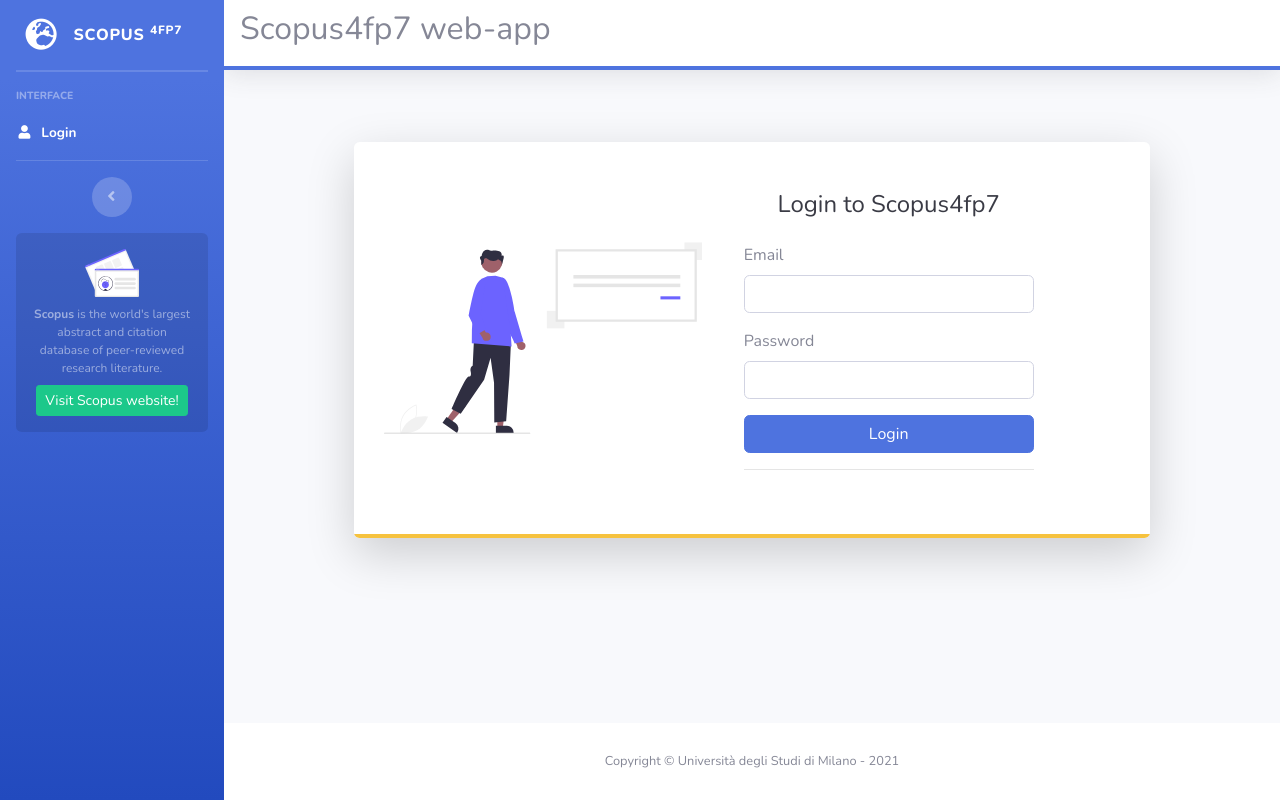
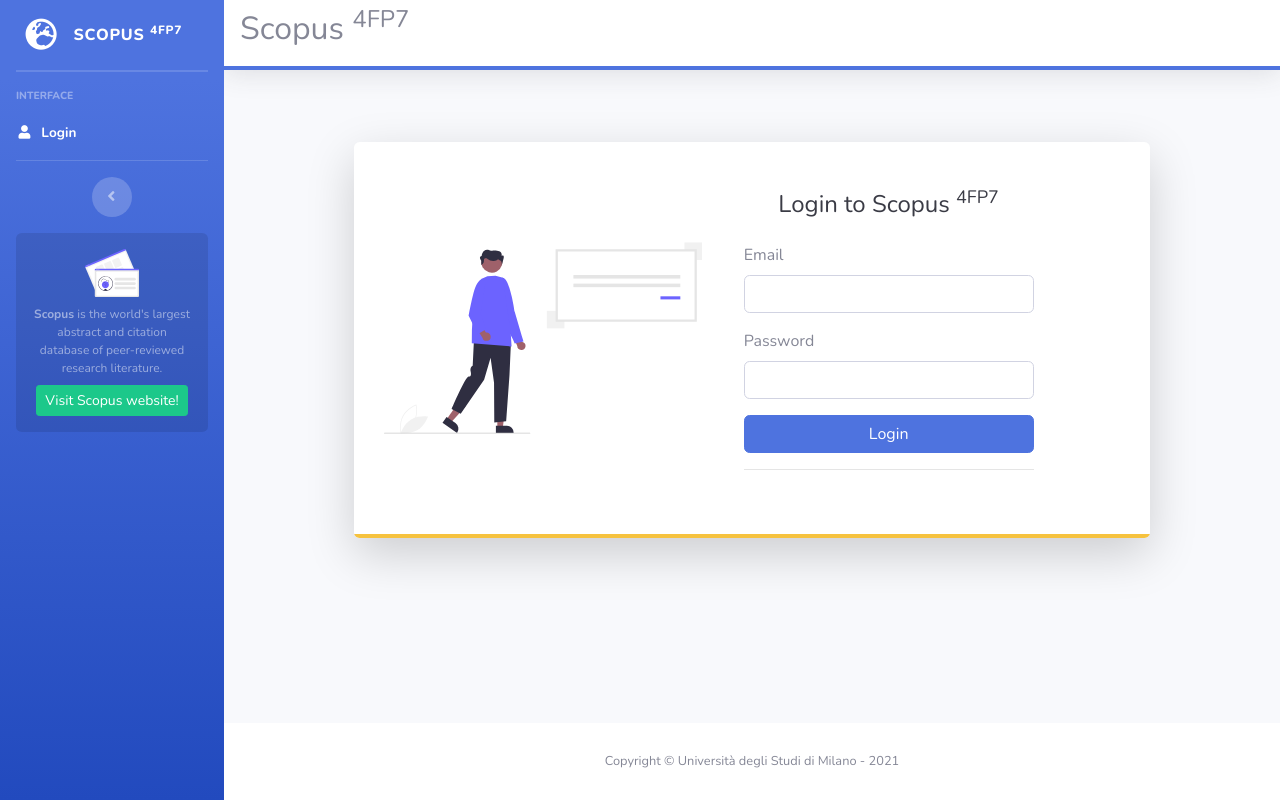
Before and after one commit to baltornat/scopus4fp7, a Yii app: template views/site/index.php in a window 1280 px wide. Run offline with PHP 8.4 and a stand-in for Yii, Linux system fonts and the light colour scheme; the template is opened without the code that fills it, so the values that code supplies are empty; form fields are guessed from the names that the template uses; some libraries are stand-ins or nearby versions.

Commit message:
Added visual corrections

```diff
--- a/models/User.php
+++ b/models/User.php
@@ -52,7 +52,7 @@ class User extends \yii\db\ActiveRecord implements \yii\web\IdentityInterface
             'password' => 'Password',
             'name' => 'Name',
             'surname' => 'Surname',
-            'isDisabled' => 'Is Disabled',
+            'isDisabled' => 'Disable user',
         ];
     }
 
--- a/views/authors-project-ppi/view.php
+++ b/views/authors-project-ppi/view.php
@@ -52,7 +52,7 @@ $this->params['breadcrumbs'][] = $this->title;
         <!-- Card Header - Accordion -->
         <a href="#collapseCardAreas" class="d-block card-header py-3 collapsed" data-toggle="collapse"
            role="button" aria-expanded="false" aria-controls="collapseCardAreas">
-            <h6 class="h4 m-0 font-weight-bold text-primary">Show/hide relevance of all the areas with Erc (<?=$model->erc_field ?>)</h6>
+            <h6 class="h4 m-0 font-weight-bold text-primary">Show/hide relevance of all the scopus areas with Erc (<?=$model->erc_field ?>)</h6>
         </a>
         <!-- Card Content - Collapse -->
         <div class="collapse" id="collapseCardAreas">
--- a/views/layouts/main.php
+++ b/views/layouts/main.php
@@ -153,7 +153,7 @@ $this->registerLinkTag(['rel' => 'icon', 'type' => 'image/png', 'href' => '/img/
 
             <!-- Topbar -->
             <nav class="navbar navbar-expand navbar-light bg-white topbar mb-4 static-top shadow border-bottom-primary">
-                <h2>Scopus4fp7 web-app</h2>
+                <h2>Scopus <sup>4FP7</sup></h2>
                 <!-- Topbar Navbar -->
                 <ul class="navbar-nav ml-auto">
 
--- a/views/site/index.php
+++ b/views/site/index.php
@@ -37,7 +37,7 @@ $this->title = 'Login';
                             <div class="col-lg-6">
                                 <div class="p-5">
                                     <div class="text-center">
-                                        <h1 class="h4 text-gray-900 mb-4">Login to Scopus4fp7</h1>
+                                        <h1 class="h4 text-gray-900 mb-4">Login to Scopus <sup>4FP7</sup></h1>
                                     </div>
                                     <?php $form = ActiveForm::begin([
                                         'id' => 'login-form',
```
Also changed, not shown: views/user/index.php (+6 -6 lines).
